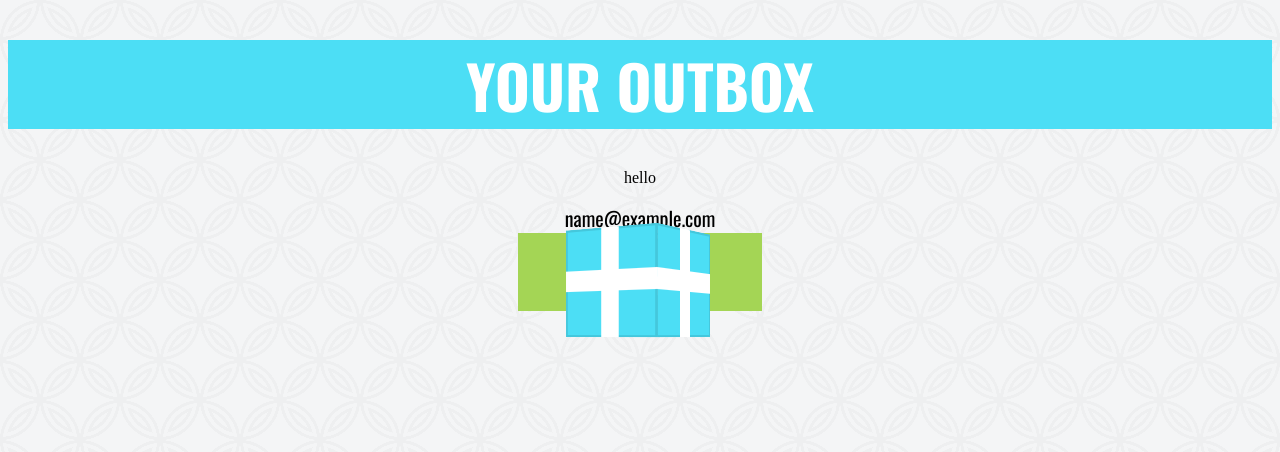
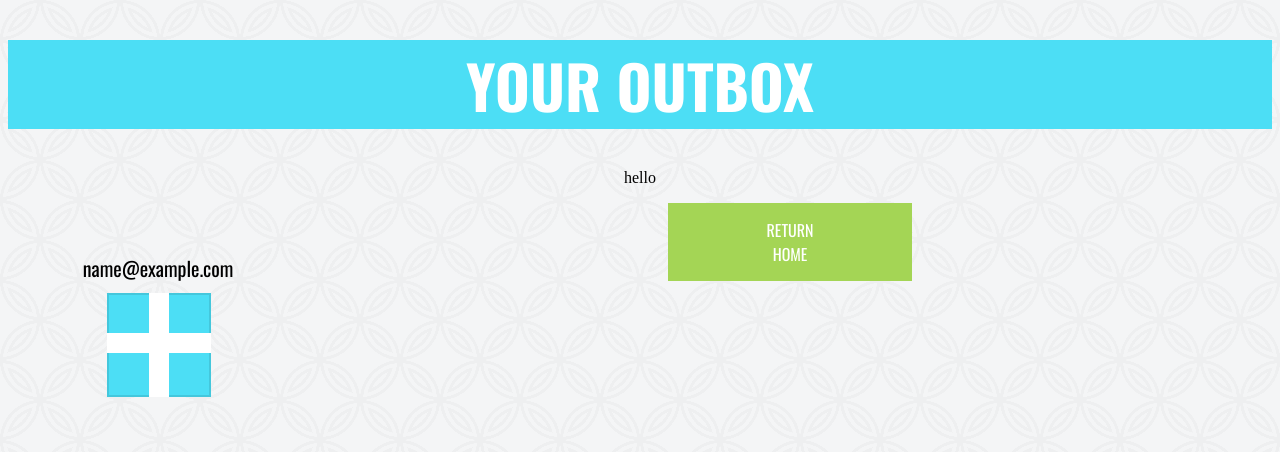
Before and after one commit to mgamino/care-package, a Django app: template templates/outbox.html in a window 1280 px wide. Shown: the top 452 px of the page. Run offline with Django 3.2, Linux system fonts and the light colour scheme; the template is opened without the code that fills it: most values are stand-ins (such as "Sample title", 1, 10 or a date in 2020); some libraries are stand-ins or nearby versions.

Commit message:
animation and seperation

```diff
--- a/stylesheets/outbox.css
+++ b/stylesheets/outbox.css
@@ -11,15 +11,24 @@
   color: white;
 }
 
-div.message{
-  margin: auto;
+center{
+  margin:0px;
+}
+.message{
   font-family: 'Oswald', sans-serif;
   font-size: 20px;
+  margin: 50px;
   /*color: white;
   width: 180px;
   height: 30px;
   background-color: #57BC90;*/
+  height: 200px;
+  width: 200px;
+  float:left;
+
 }
+
+
 .rbutton{
   background-color: #A4D555;
   border: none;
@@ -36,18 +45,21 @@
 .wrap {
 	perspective: 800px;
 	perspective-origin: 50% 100px;
+  margin-top: 10px;
+
 }
 .cube {
 	position: relative;
 	width: 102px;
 	transform-style: preserve-3d;
+
 }
 .cube div {
 	position: absolute;
 	width: 100px;
 	height: 100px;
   background-color:#4cdef5;
-  border: #44c7dc solid 2px ;
+  border: #44c7dc solid 2px;
 }
 .back {
 	transform: translateZ(-52px) rotateY(180deg);
@@ -77,7 +89,7 @@
 	to { transform: rotateY(360deg); }
 }
 
-.cube {
+.cube:hover {
 	animation: spin 10s infinite linear;
 }
 
--- a/templates/outbox.html
+++ b/templates/outbox.html
@@ -10,12 +10,13 @@
   <body>
     <h1>YOUR OUTBOX</h1>
     <p>hello</p>
-    <center><div class="delivered">
+      <div class="delivered">
       {% for letter in deliveredletters %}
         <div class = "message">
           <center>{{letter.receiver_email}}</center>
             <div class = "textbox">
               <div class="wrap">
+                <center>
                 	<div class="cube">
                 		<div class="front"><div id="cross"></div></div>
                 		<div class="back"><div id="cross"></div></div>
@@ -24,11 +25,15 @@
                 		<div class="left"><div id="cross"></div></div>
                 		<div class="right"><div id="cross"></div></div>
                 	</div>
+                </center>
+              </div>
+            </div>
           </div>
         </div>
       </div>
     {% endfor %}
-    </div></center>
+  </div>
+
   <!-- <div class="sent">
       {% for letter in undeliveredletters %}
         <div class = "message">
@@ -48,6 +53,6 @@
         </div>
       {% endfor %}
     </div> -->
-    <a href="/" class="rbutton"> RETURN <br> HOME </a>
+    <div><a href="/" class="rbutton"> RETURN <br> HOME </a></div>
   </body>
 </html>
```
Lines whose indentation alone changed are shown as unchanged.
